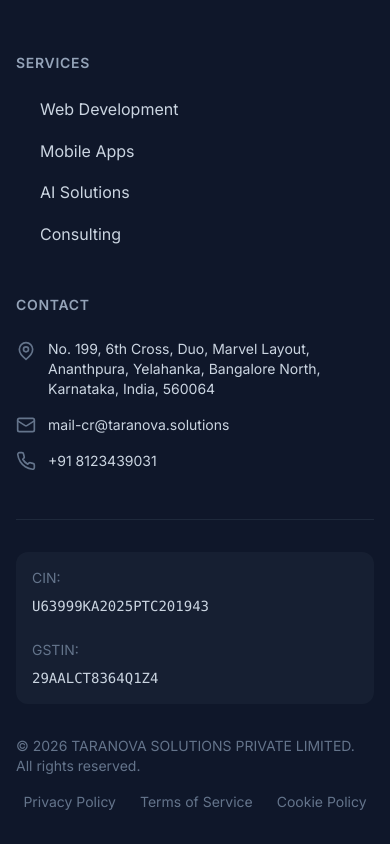
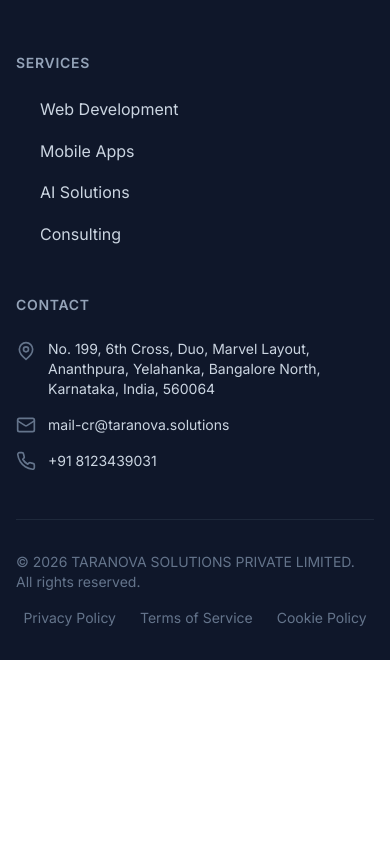
Before and after one commit to yashwanth-gowda-ym/Taranova-Solutions-, a React (Vite) app in the folder taranova-website/: page / in a window 390 px wide. Shown: the part 4655-5499 px from the top of the page. After the commit the page ends 5315 px from the top, so only its background shows below. Built offline with nearby package versions, Linux system fonts and the light colour scheme.

Commit message:
footer update

```diff
--- a/taranova-website/src/components/Footer.jsx
+++ b/taranova-website/src/components/Footer.jsx
@@ -34,8 +34,6 @@
     address: 'No. 199, 6th Cross, Duo, Marvel Layout, Ananthpura, Yelahanka, Bangalore North, Karnataka, India, 560064',
     phone: '+91 8123439031',
     email: 'mail-cr@taranova.solutions',
-    cin: 'U63999KA2025PTC201943',
-    gstin: '29AALCT8364Q1Z4',
   };
 
   return (
@@ -139,18 +137,6 @@
         {/* Divider */}
         <div className="border-t border-slate-800 mb-8" />
 
-        {/* Legal Info */}
-        <div className="grid grid-cols-1 md:grid-cols-2 gap-6 mb-8 p-4 bg-slate-800/50 rounded-xl">
-          <div className="flex flex-col sm:flex-row sm:items-center space-y-2 sm:space-y-0 sm:space-x-6">
-            <span className="text-slate-500 text-sm">CIN:</span>
-            <span className="text-slate-300 text-sm font-mono">{contactDetails.cin}</span>
-          </div>
-          <div className="flex flex-col sm:flex-row sm:items-center space-y-2 sm:space-y-0 sm:space-x-6">
-            <span className="text-slate-500 text-sm">GSTIN:</span>
-            <span className="text-slate-300 text-sm font-mono">{contactDetails.gstin}</span>
-          </div>
-        </div>
-
         {/* Bottom Bar */}
         <div className="flex flex-col md:flex-row items-center justify-between space-y-4 md:space-y-0">
           <div className="text-slate-500 text-sm">
```
